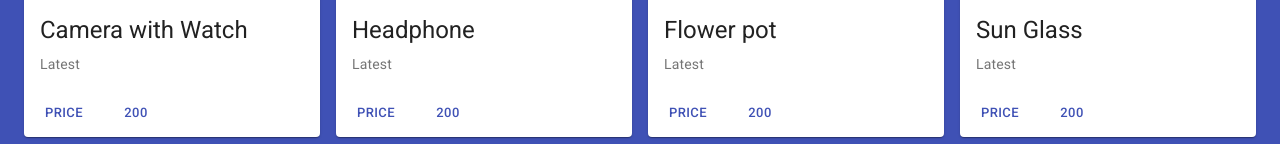
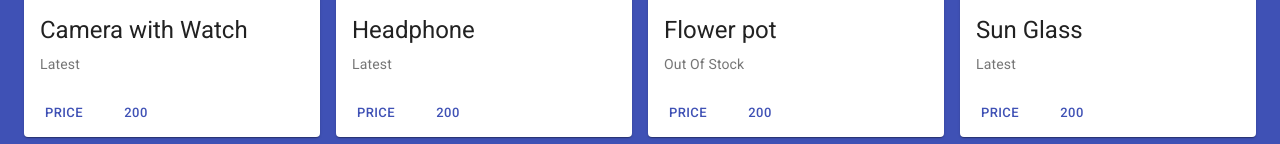
Before and after one commit to Farhankaioum/eCommerce-demo, a Next.js app: page / in a window 1280 px wide. Shown: the part 271-415 px from the top of the page. Built offline with nearby package versions, Linux system fonts and the light colour scheme.

Commit message:
home page msg problem solved

```diff
--- a/pages/index.tsx
+++ b/pages/index.tsx
@@ -62,7 +62,7 @@ const Home = ({products}) =>{
                                     {product.name}
                                 </Typography>
                                 <Typography variant="body2" color="textSecondary" component="p">
-                                    Latest
+                                    {product.quantity > 0 ? "Latest" : "Out Of Stock"}
                                 </Typography>
                               </CardContent>
                             </CardActionArea>
```
